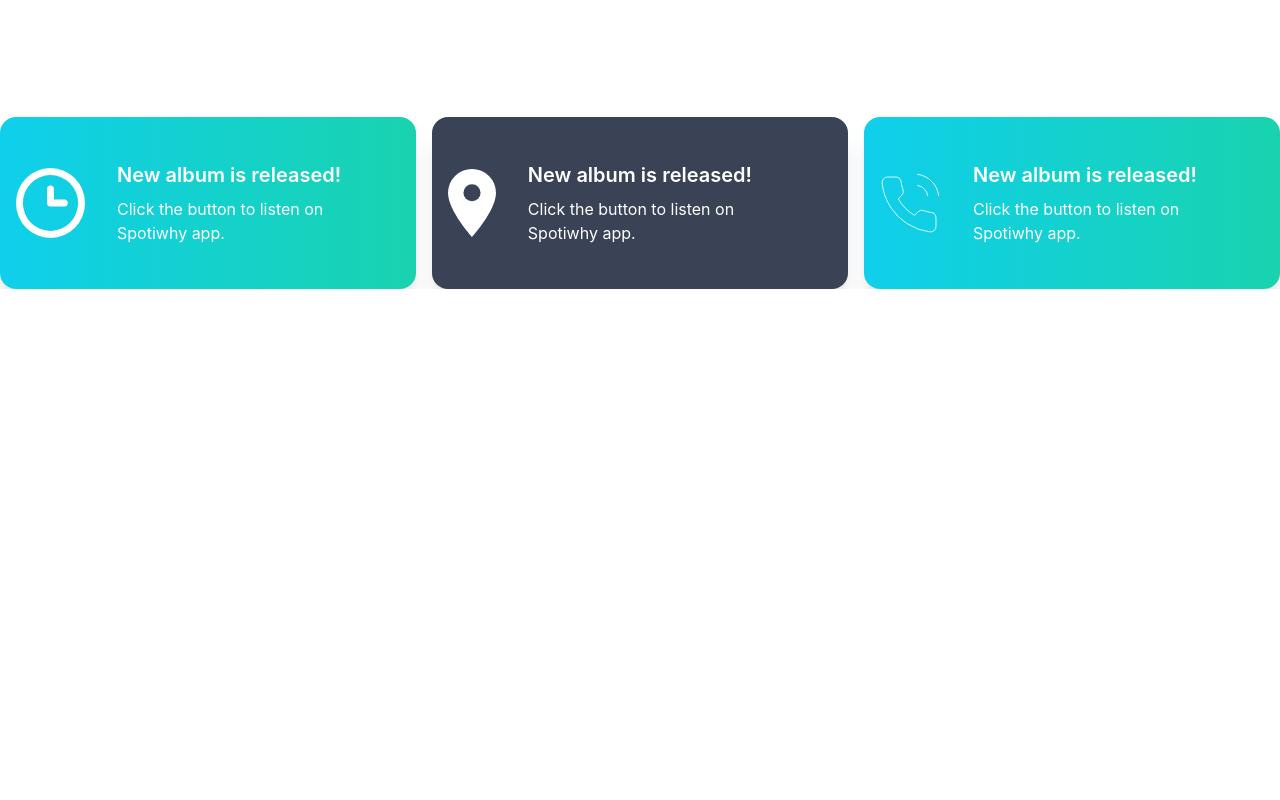
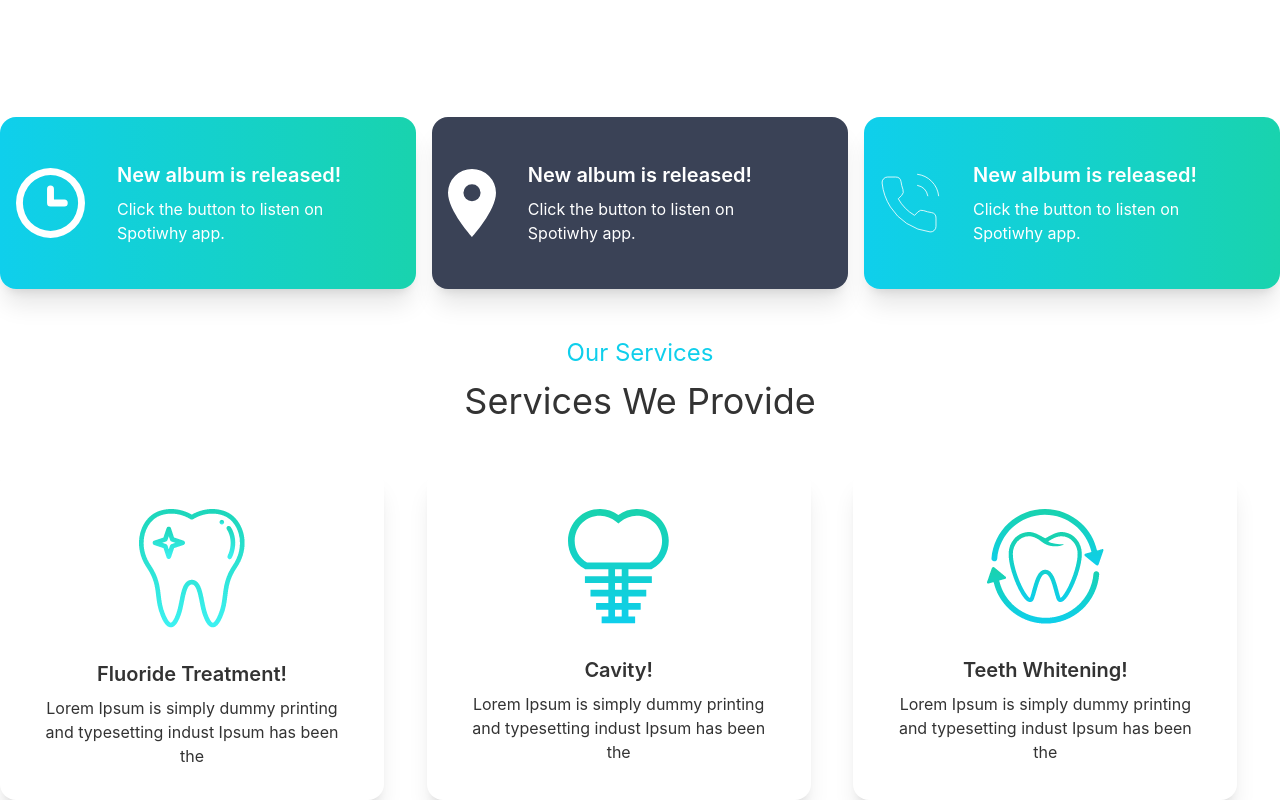
Before and after one commit to mostofakamalpassa/doctor-potal-web-client-site-app, a React (Create React App) app: page / in a window 1280 px wide. Shown: the part 747-1547 px from the top of the page. Before the commit the page ends 1036 px from the top, so only its background shows below. Built offline with nearby package versions, Linux system fonts and the light colour scheme.

Commit message:
service section add

```diff
--- a/src/Pages/Home/Home.js
+++ b/src/Pages/Home/Home.js
@@ -1,12 +1,14 @@
 import React from 'react';
 import Banner from './Banner';
 import InfoCar from './Info/InfoCar';
+import Service from './Service/Service';
 
 const Home = () => {
     return (
         <div>
           <Banner></Banner>
           <InfoCar></InfoCar>
+          <Service></Service>
         </div>
     );
 };
--- /dev/null
+++ b/src/Pages/Home/Service/Service.js
@@ -0,0 +1,46 @@
+import React from 'react';
+import treatment from '../../../assets/images/whitening.png';
+import cavity from '../../../assets/images/cavity.png';
+import fluoride from '../../../assets/images/fluoride.png';
+import ServiceCard from './ServiceCard';
+
+const Service = () => {
+
+    const services = [
+        {
+            _id: 1,
+            serviceTitle:'Fluoride Treatment',
+            serviceSummary: 'Lorem Ipsum is simply dummy printing and typesetting indust Ipsum has been the',
+            serviceImg: treatment
+        },
+        {
+            _id: 2,
+            serviceTitle:'Cavity',
+            serviceSummary: 'Lorem Ipsum is simply dummy printing and typesetting indust Ipsum has been the',
+            serviceImg:cavity
+        },
+        {
+            _id: 3,
+            serviceTitle:'Teeth Whitening',
+            serviceSummary: 'Lorem Ipsum is simply dummy printing and typesetting indust Ipsum has been the',
+            serviceImg:fluoride
+        }
+
+    ]
+    return (
+        <div>
+            <div className='mx-auto text-center my-12'>
+                <h3 className='text-2xl text-primary'>Our Services</h3>
+                <h2 className='text-4xl my-3'>Services We Provide</h2>
+            </div>
+
+            <div className='grid grid-cols-1 lg:grid-cols-3'>
+                {services.map(service => (<ServiceCard key={service._id} service={service}></ServiceCard>))}
+            </div>
+
+
+        </div>
+    );
+};
+
+export default Service;
--- /dev/null
+++ b/src/Pages/Home/Service/ServiceCard.js
@@ -0,0 +1,18 @@
+import React from 'react';
+
+const ServiceCard = ({service}) => {
+    return (
+        <div class="card w-96 bg-base-100 shadow-xl">
+        <figure class="px-10 pt-10">
+          <img src={service.serviceImg} alt="Shoes" class="rounded-xl" />
+        </figure>
+        <div class="card-body items-center text-center">
+          <h2 class="card-title">{service.serviceTitle}!</h2>
+          <p>{service.serviceSummary}</p>
+
+        </div>
+      </div>
+    );
+};
+
+export default ServiceCard;
```
